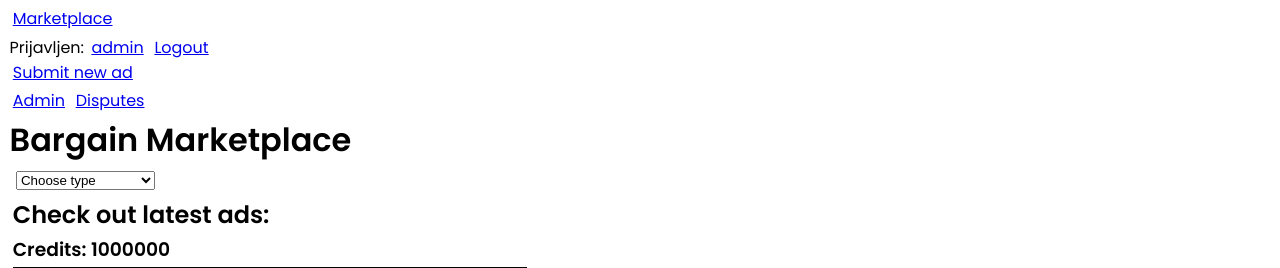
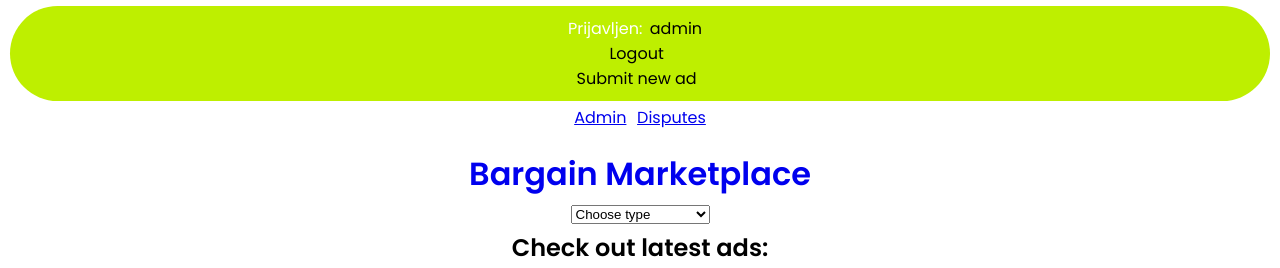
Before and after one commit to filip7557/django-marketplace, a Django app: page / in a window 1280 px wide. Shown: the top 268 px of the page. Run offline with Django 4.2, Linux system fonts and the light colour scheme; a user stored in the database is signed in; data comes from the database, SQL or seed files in the repository; both versions use the stored data as it was after the commit.

Commit message:
Add css and make additional changes

```diff
--- a/marketplace/static/marketplace/css/marketplace.css
+++ b/marketplace/static/marketplace/css/marketplace.css
@@ -14,5 +14,86 @@ html {
 }
 
 .ad {
-    border: 1px solid; width: 40vw; padding-bottom: 1rem;
+    border: 1px solid; width: 300px; height:450px; padding-bottom: 1rem;
+    text-align: center;
+    background-color:#beef00;
+    border-radius: 50px;
+    color:blue;
 }
+
+.ads{
+    display:grid;
+    grid-template-columns: 3;
+}
+
+nav {
+    background-color: #beef00;
+    border-radius: 100px;
+    color: #fff;
+    padding: 10px 10px;
+    text-align: center;
+    justify-content: center;
+    align-items: center;
+}
+
+nav a {
+    color: black;
+    text-decoration: none;
+    margin-right: 10px;
+    align-items: center;
+}
+
+h1 {
+    text-align: center;
+    margin-top: 20px;
+    color: black;
+}
+
+h1 a{
+    text-decoration: none;
+}
+
+.container {
+    max-width: 1200px;
+    margin: 0 auto;
+    padding: 0 20px;
+}
+
+.review{
+    text-align:center;
+    border:1px solid black;
+}
+
+.register, .new_add, .admin, .a, .login, .not_seller{
+    text-align: center;
+}
+
+.rating{
+    text-align: center;
+
+    justify-content: center;
+    align-items: center;
+}
+
+table {
+    display: flex;
+    justify-content: center;
+    align-items: center;
+}
+
+.all{
+    display:flex;
+    justify-content: center;
+}
+
+/* Responsive */
+@media only screen and (max-width: 600px) {
+    .nav {
+        flex-direction: column;
+        align-items: flex-start;
+    }
+
+    .nav div {
+        margin-bottom: 10px;
+    }
+}
--- a/marketplace/templates/marketplace/base.html
+++ b/marketplace/templates/marketplace/base.html
@@ -9,12 +9,11 @@
         <link rel="stylesheet" type="text/css" href="{% static 'marketplace\css\marketplace.css' %}">
     </head>
     <body>
-    <div>
-        <a href="/">Marketplace</a>
-    </div>
-    <div>
+
+        <nav>
                 {% if request.user.is_authenticated %}
                     Prijavljen: <a href="{% url 'marketplace:profile' request.user.id %}">{{request.user.username}}</a></a>
+                    <br>
                     <a href="{% url 'logout' %}">Logout</a>
                     <br>
                     <a href="{% url 'marketplace:new' %}">Submit new ad</a>
@@ -23,15 +22,16 @@
                     <br>
                     <a href="{% url 'marketplace:register' %}">Register</a>
                 {% endif %}
-    </div>
-    <div>
+        </nav>
+
+        <div class ="admin">
             {% if request.user.is_superuser %}
             <a href= "/admin">Admin</a>
             <a href="{% url 'marketplace:disputes'%}">Disputes</a>
             {% endif %}
         </div>
 
-    <h1>Bargain Marketplace</h1>
+        <h1><a href="/">Bargain Marketplace</a></h1>
         {% block content %}
         {% endblock content %}
 
--- a/marketplace/templates/marketplace/home.html
+++ b/marketplace/templates/marketplace/home.html
@@ -1,8 +1,7 @@
 {% extends 'marketplace/base.html' %}
-{%load static%}
 
 {% block content %}
-<div>
+    <div class="a">
         <form action="#" method="get">
             <select name="filter" onchange="this.form.submit()">
                 <option selected disabled>Choose type</option>
@@ -14,12 +13,14 @@
                 <!--trebat ce dodati još, također moraju biti iste kao u submit new add template-->
             </select>
         </form>
-</div>
-<div>
+
         <h2>Check out latest ads:</h2>
         {% if request.user.is_authenticated %}
         <h3>Credits: {{ user.credits }}</h3>
         {% endif %}
+    </div>
+
+    <div class ="all">
         {% for ad in ads %}
             <div class="ad">
                 <h3>{{ ad.title }}</h3>
@@ -44,4 +45,6 @@
         {% endfor %}
     </div>
 
+</div>
+
 {% endblock content %}
--- a/marketplace/templates/marketplace/new.html
+++ b/marketplace/templates/marketplace/new.html
@@ -2,7 +2,7 @@
 
 {%block content%}
     <h1>Submit new ad</h1>
-
+    <div class ="new_add">
         <form action="" method="post">
             {% csrf_token %}
             <label for ="">Title</label>
@@ -27,6 +27,5 @@
             </select>
             <input type="submit" value="Submit ad">
         </form>
-
-
+    </div>
 {%endblock content%}
--- a/marketplace/templates/marketplace/seller_public_profile.html
+++ b/marketplace/templates/marketplace/seller_public_profile.html
@@ -2,6 +2,7 @@
 
 {% block content %}
     <h1>{{ seller }}'s Public Profile</h1>
+    <div class ="rating">
         <h2>Reviews:</h2>
         {% for review in reviews %}
             <h3>{{ review.poster }}</h3>
@@ -12,6 +13,7 @@
         {% endfor %}
 
         {% if request.user.is_authenticated %}
+
                 <form action="{% url 'marketplace:review' seller_id %}" method="post">
                     {% csrf_token %}
                     <label for ="">Rating 1-5</label>
@@ -21,8 +23,11 @@
 
                     <input type="submit" value="Submit a review">
                 </form>
+
                 {%else%}
                     <a href="url 'login'">Login</a>
+
         {% endif %}
+    </div>
 
 {% endblock content %}
--- a/marketplace/templates/marketplace/user_not_seller.html
+++ b/marketplace/templates/marketplace/user_not_seller.html
@@ -1,6 +1,8 @@
 {% extends "marketplace/base.html" %}
 
 {% block content %}
-    <h1>You are not a seller.</h1>
-    <p>You must be a seller in order to submit an add.</p>
+    <div class ="not_seller">
+        <h1>You are not a seller.</h1>
+        <p>You must be a seller in order to submit an add.</p>
+    </div>
 {% endblock content %}
--- a/marketplace/templates/registration/login.html
+++ b/marketplace/templates/registration/login.html
@@ -15,6 +15,7 @@
     {% endif %}
 {% endif %}
 
+<div class="login">
     <form method="post" action="{% url 'login' %}">
     {% csrf_token %}
         <table>
@@ -27,11 +28,11 @@
             <td>{{ form.password }}</td>
         </tr>
         </table>
-
         <input type="submit" value="login">
         <input type="hidden" name="next" value="{{ next }}">
     </form>
 
     <h2>Don't have an account? Register <a href="{% url 'marketplace:register' %}">here</a>.</h2>
+</div>
 
 {% endblock %}
--- a/marketplace/templates/registration/register.html
+++ b/marketplace/templates/registration/register.html
@@ -9,10 +9,12 @@
             {{ hidden }}
         {% endfor %}
 
+        <div class="register">
         <h2>Enter your details</h2>
         {% for field in user_form.visible_fields %}
             <label for="{{ field.id_for_label }}">{{ field.label }}</label>
             {{ field }}
+            <br>
             {% for error in field.errors %}
                 <p style="color: red;">{{ error }}</p>
             {% endfor %}
@@ -27,6 +29,6 @@
         <button type="submit">Register</button>
 
         <a href="{% url 'home' %}">Cancel</a>
-
+    </div>
     </form>
 {% endblock content %}
```
Also changed, not shown: marketplace/templates/marketplace/seller_profile.html (+9 -2 lines), db.sqlite3. Lines whose indentation alone changed are shown as unchanged.
